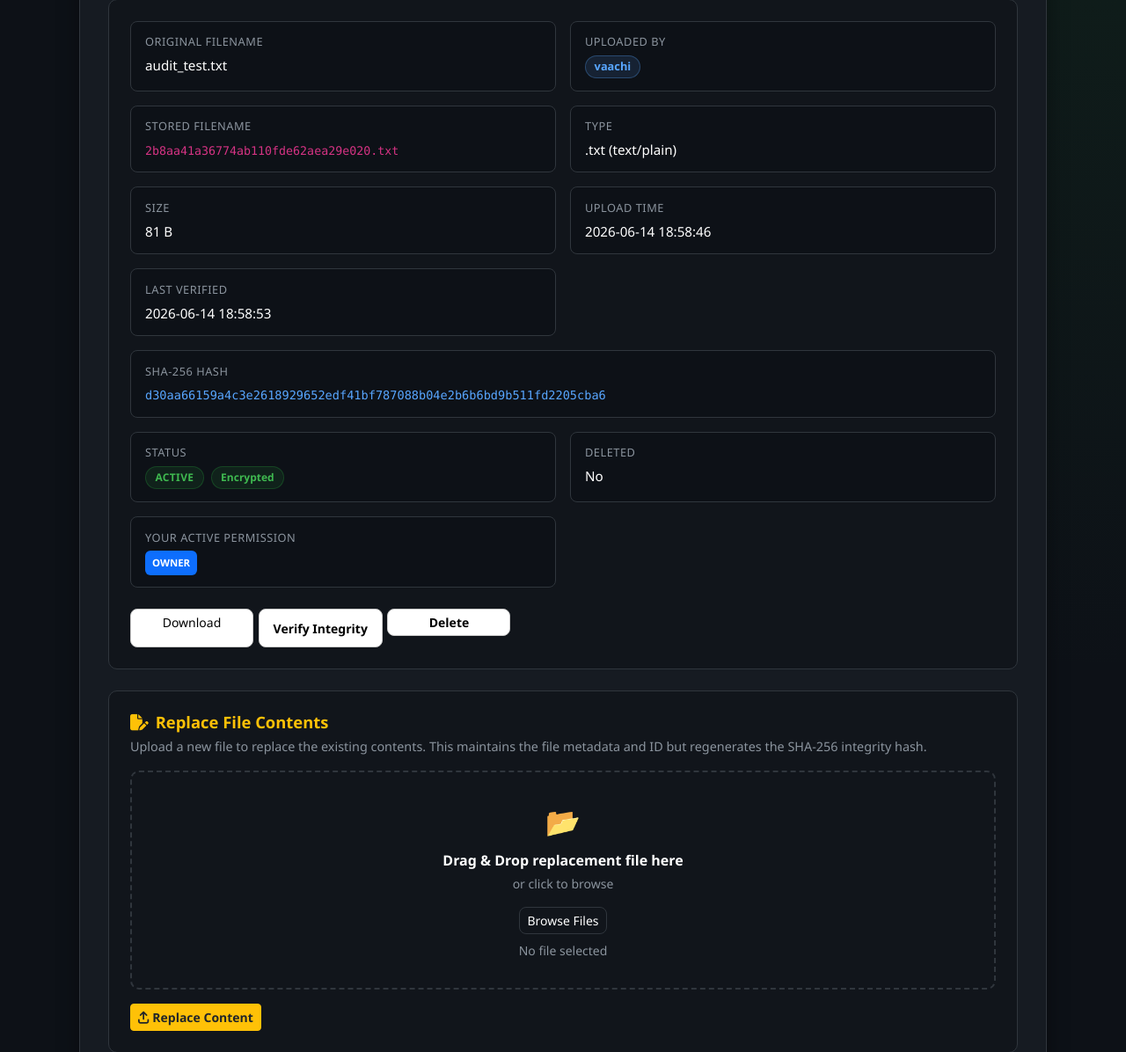
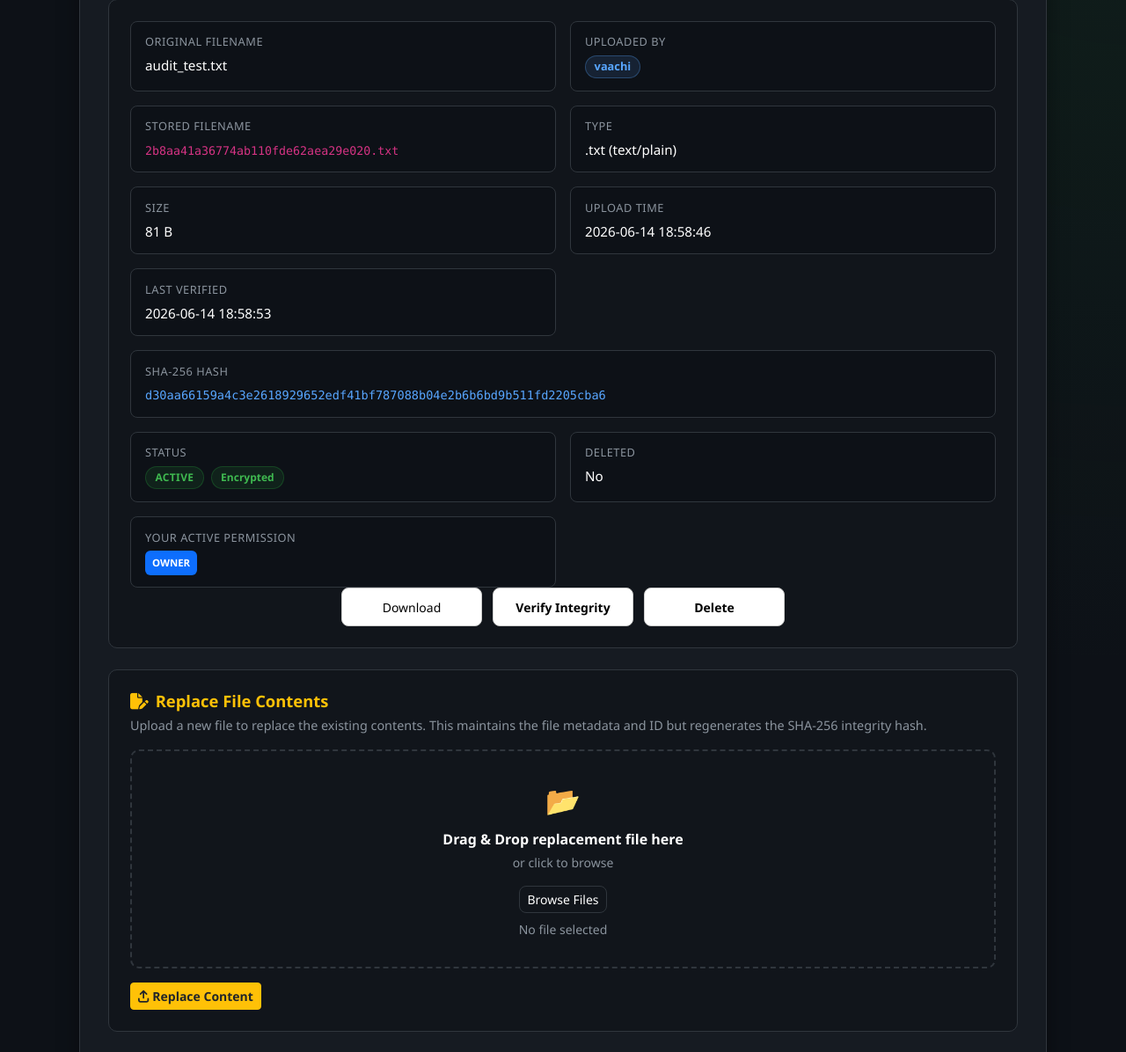
Before and after one commit to ChhaviAmbasta/HashGuard, a Flask app: page /files/3 in a window 1280 px wide. Shown: the part 218-1414 px from the top of the page at 88% size. Run offline with Flask 3, Linux system fonts and the light colour scheme; a user stored in the database is signed in; data comes from the database, SQL or seed files in the repository; both versions use the stored data as it was after the commit.

Commit message:
Improve dashboard and file details UI

```diff
--- a/static/css/style.css
+++ b/static/css/style.css
@@ -453,6 +453,23 @@ body {
     gap: 0.35rem;
 }
 
+.action-buttons {
+    display: flex;
+    justify-content: center;
+    gap: 12px;
+    flex-wrap: wrap;
+}
+
+.action-buttons .btn {
+    width: 160px;
+    height: 44px;
+    padding: 0;
+    display: flex;
+    align-items: center;
+    justify-content: center;
+    white-space: nowrap;
+}
+
 .empty-state {
     border: 1px dashed var(--border-color);
     border-radius: 10px;
--- a/templates/file_details.html
+++ b/templates/file_details.html
@@ -87,7 +87,7 @@
                         </div>
                     </div>
 
-                    <div class="file-actions mt-4">
+                    <div class="file-actions action-buttons">
                         <a href="{{ url_for('files.download_file', file_id=file_record.id) }}" class="btn btn-outline-light btn-sm">Download</a>
                         <form action="{{ url_for('files.verify_file', file_id=file_record.id) }}" method="POST" class="d-inline">
                             <button type="submit" class="btn btn-primary btn-sm">Verify Integrity</button>
```
Also changed, not shown: database/hashguard.db.
